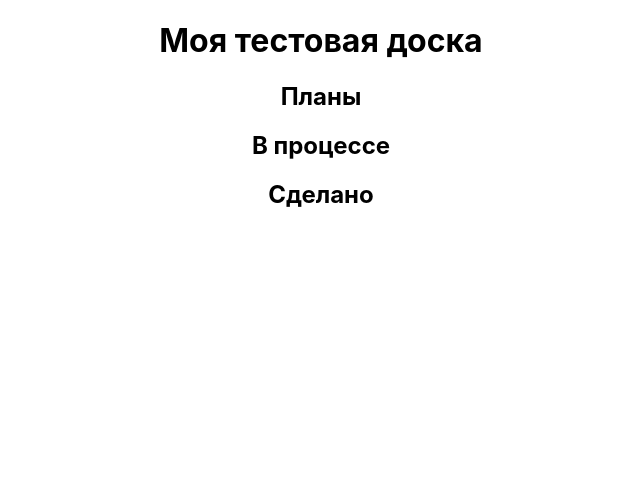
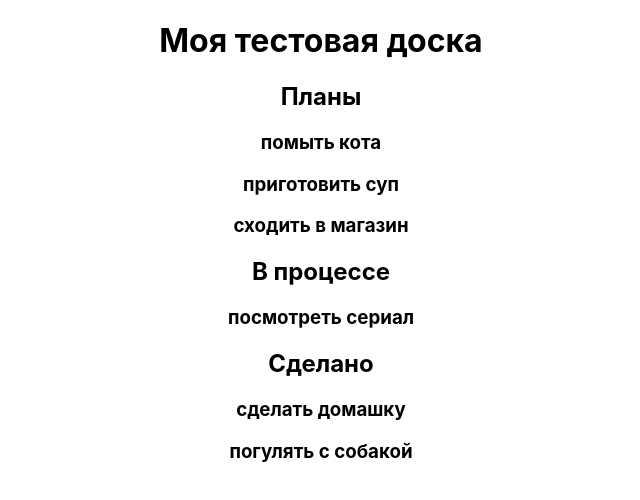
Before and after one commit to sadovam/my-trello-frontend, a React (Create React App) app: page /board in a window 1280 px wide. Shown: the top 500 px of the page, without its empty margins (319-959 px from the left). Built offline with nearby package versions, Linux system fonts and the light colour scheme.

Commit message:
Add Card

```diff
--- a/src/common/interfaces/IList.d.ts
+++ b/src/common/interfaces/IList.d.ts
@@ -1,3 +1,5 @@
+import { ICard } from './ICard';
+
 export interface IList {
   id: number;
   title: string;
--- /dev/null
+++ b/src/pages/Board/components/Card/Card.tsx
@@ -0,0 +1,6 @@
+import React from 'react';
+
+export default function Card(props: { title: string }): JSX.Element {
+  const { title } = props;
+  return <h3>{title}</h3>;
+}
--- a/src/pages/Board/components/List/List.tsx
+++ b/src/pages/Board/components/List/List.tsx
@@ -1,8 +1,14 @@
 import React from 'react';
-// import { ICard } from '../../../../common/interfaces/ICard';
 import { IList } from '../../../../common/interfaces/IList';
+import Card from '../Card/Card';
 
 export default function List(props: IList): JSX.Element {
-  const { title } = props;
-  return <h2>{title}</h2>;
+  const { title, cards } = props;
+  const cardsList = cards.map((card) => <Card title={card.title} />);
+  return (
+    <div>
+      <h2>{title}</h2>
+      {cardsList}
+    </div>
+  );
 }
```
